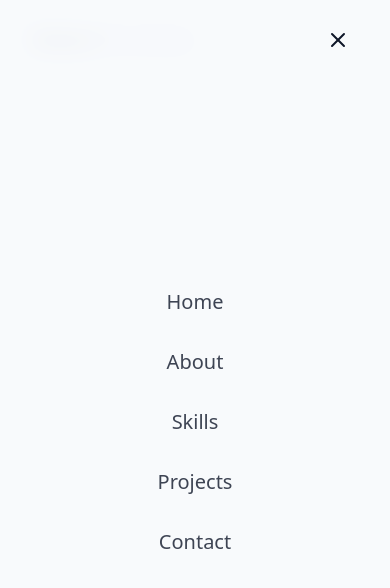
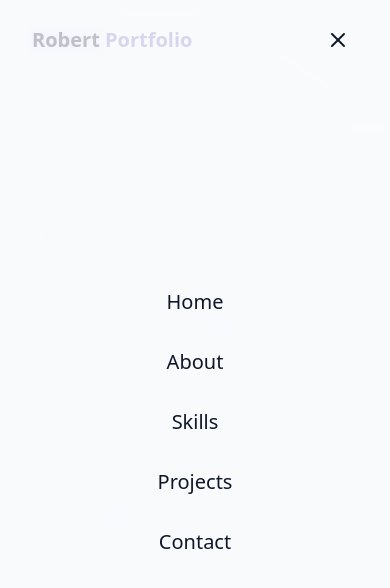
Before and after one commit to robert-nguyenn/personal-site, a React (Vite) app: page / in a window 390 px wide. Both pictures are taken after a click on the button "Open Menu". Shown: the top 588 px of the page. Built offline with nearby package versions, Linux system fonts and the light colour scheme.

Commit message:
fix: adjust mobile navigation background color and link text color for better visibility

```diff
--- a/src/components/Navbar.jsx
+++ b/src/components/Navbar.jsx
@@ -50,10 +50,10 @@ export const Navbar = () => {
           {isMenuOpen ? <X size={24} /> : <Menu size={24} />}
         </button>
 
-        <div className={cn("fixed inset-0 bg-background/95 backdrop-blur-md z-40 flex flex-col items-center justify-center", "transition-all duration-300 md:hidden", isMenuOpen ? "opacity-100 pointer-events-auto" : "opacity-0 pointer-events-none")}>
+        <div className={cn("fixed inset-0 bg-background/75 z-40 flex flex-col items-center justify-center", "transition-all duration-300 md:hidden", isMenuOpen ? "opacity-100 pointer-events-auto" : "opacity-0 pointer-events-none")}>
           <div className="flex flex-col space-y-8 text-xl">
           {navItems.map((item, key) => (
-            <a key={key} href={item.href} className="text-foreground/80 hover:text-primary transition-colors duration-300" onClick={() => setIsMenuOpen(false)}>{item.name}</a>
+            <a key={key} href={item.href} className="text-foreground/100 hover:text-primary transition-colors duration-300" onClick={() => setIsMenuOpen(false)}>{item.name}</a>
           ))}
           </div>
         </div>
```
